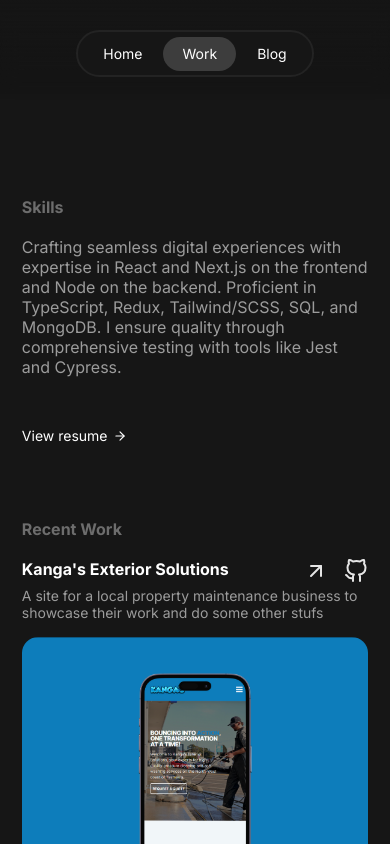
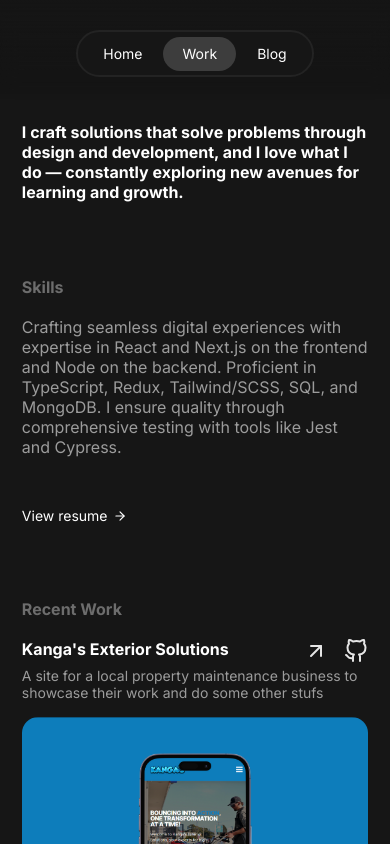
Before and after one commit to mjbramich/portfolio, a Next.js app: page /work in a window 390 px wide. Shown: the top 844 px of the page. Built offline with nearby package versions, Linux system fonts and the light colour scheme.

Commit message:
feat: add intro to work page

```diff
--- a/src/components/Work/data.ts
+++ b/src/components/Work/data.ts
@@ -15,7 +15,7 @@ type Content = {
 const skills: Content = {
 	title: 'Skills',
 	content:
-		'Crafting seamless digital experiences with expertise in React and Next.js on the frontend and Node on the backend. Proficient in TypeScript, Redux, Tailwind/SCSS, SQL, and MongoDB. I ensure quality through comprehensive testing with tools like Jest and Cypress.'
+		'Crafting seamless digital experiences with expertise in React and Next.js on the frontend and Node on the backend. Proficient in TypeScript, Redux, Tailwind/SCSS, SQL, and MongoDB. I ensure quality through comprehensive testing with tools like Jest and Cypress. '
 };
 
 const projects: Projects[] = [
@@ -59,7 +59,7 @@ const projects: Projects[] = [
 		title: "Kanga's ",
 		imgSrc: {
 			sml: '/photos/projects/kangasSmallMockup.png',
-			lrg: '/photos/projects/kangasmockup.png'
+			lrg: '/photos/projects/kangasMockup.png'
 		},
 		desc: 'A site for a local property maintenance business to showcase their work',
 		links: {
--- a/src/components/Work/index.tsx
+++ b/src/components/Work/index.tsx
@@ -10,6 +10,11 @@ const About = () => (
 		{/* <Section title='About' extend={{ title: 'See More', href: '/about' }}>
 			{' '}
 		</Section> */}
+		<h1 className={styles.intro}>
+			I craft solutions that solve problems through design and development, and I love what I do —
+			constantly exploring new avenues for learning and growth.
+		</h1>
+
 		<Section title={skills.title} extend={{ title: 'View resume', href: '/skills' }}>
 			<p>{skills.content}</p>
 		</Section>
--- a/src/styles/work.module.css
+++ b/src/styles/work.module.css
@@ -9,6 +9,12 @@
 	justify-content: center;
 	align-items: center;
 	width: var(--wrapper);
+}
+
+.intro {
+	font-size: 20px;
+	color: white;
+	width: 700px;
 }
 
 .section {
@@ -328,6 +334,10 @@
 		display: none;
 	}
 
+	.intro {
+		width: 100%;
+	}
+
 	.section {
 		flex-direction: column;
 		width: 100%;
@@ -403,8 +413,8 @@
 }
 
 @media (max-width: 767px) {
-	.info h1 {
-		font-size: 20px;
+	.intro {
+		font-size: 16px;
 	}
 
 	.info h3 {
@@ -415,7 +425,8 @@
 		font-size: 14px;
 	}
 
-	.section {
+	.section,
+	.intro {
 		padding: 0 1rem;
 	}
 }
```
